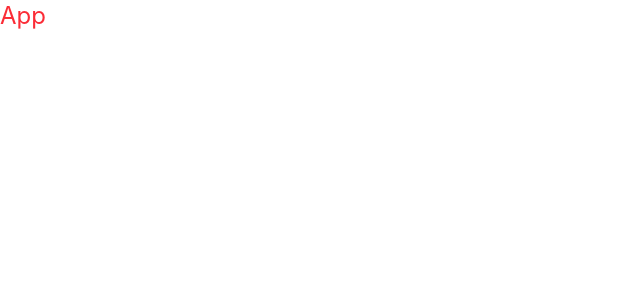
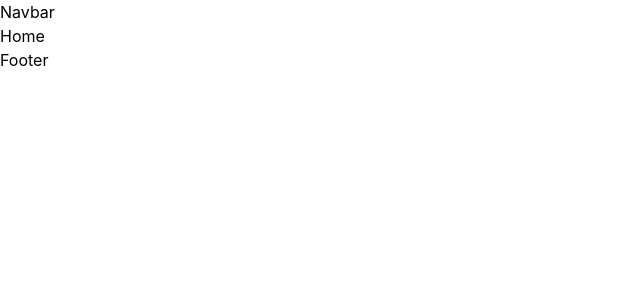
Before and after one commit to AnsamRihan/Flavorly, a React (Vite) app: page / in a window 1280 px wide. Shown: the top 300 px of the page, without its empty margins (0-640 px from the left). Built offline with nearby package versions, Linux system fonts and the light colour scheme.

Commit message:
created router & routing directions

```diff
--- a/src/App.jsx
+++ b/src/App.jsx
@@ -1,9 +1,11 @@
 import React from 'react'
+import { RouterProvider } from 'react-router-dom'
+import router from './router'
 
 export default function App() {
   return (
-    <div className='text-2xl text-red-500'>
-      App
-    </div>
+    <>
+      <RouterProvider router={router} />
+    </>
   )
 }
--- /dev/null
+++ b/src/components/Footer/Footer.jsx
@@ -0,0 +1,7 @@
+import React from 'react'
+
+export default function Footer() {
+  return (
+    <div>Footer</div>
+  )
+}
--- /dev/null
+++ b/src/components/Navbar/Navbar.jsx
@@ -0,0 +1,7 @@
+import React from 'react'
+
+export default function Navbar() {
+  return (
+    <div>Navbar</div>
+  )
+}
--- a/src/layout/MainLayout.jsx
+++ b/src/layout/MainLayout.jsx
@@ -1,7 +1,14 @@
 import React from 'react'
+import Footer from './../components/Footer/Footer'
+import Navbar from './../components/Navbar/Navbar'
+import { Outlet } from 'react-router-dom'
 
 export default function MainLayout() {
   return (
-    <div>MainLayout</div>
+    <>
+      <Navbar />
+      <Outlet />
+      <Footer />
+    </>
   )
 }
--- a/src/router.jsx
+++ b/src/router.jsx
@@ -1,7 +1,33 @@
-import { createBrowserRouter } from "react-router-dom";
+import { createBrowserRouter } from "react-router-dom"
+import MainLayout from './layout/MainLayout'
+import Home from './pages/Home'
+import About from './pages/About'
+import NotFound from './pages/NotFound'
+import SubscriptionPolicy from './pages/SubscriptionPolicy'
 
 const router = createBrowserRouter([
-
+    {
+        path:'/',
+        element: <MainLayout />,
+        children:[
+            {
+                index:true,
+                element:<Home />
+            },
+            {
+                path:'about',
+                element:<About />
+            },
+            {
+                path:'notFound',
+                element:<NotFound />
+            },
+            {
+                path:'subscriptionPolicy',
+                element:<SubscriptionPolicy />
+            }
+        ]
+    }
 ]);
 
 export default router;
```
